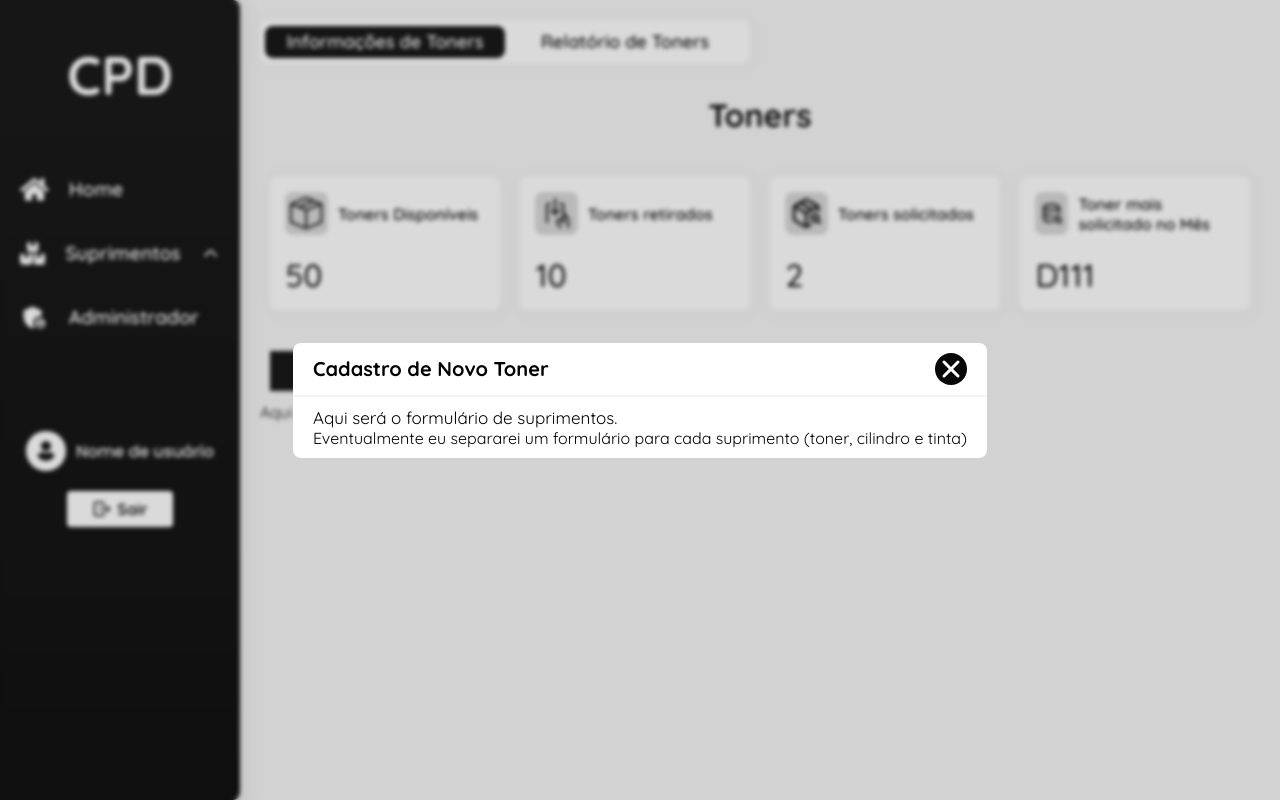
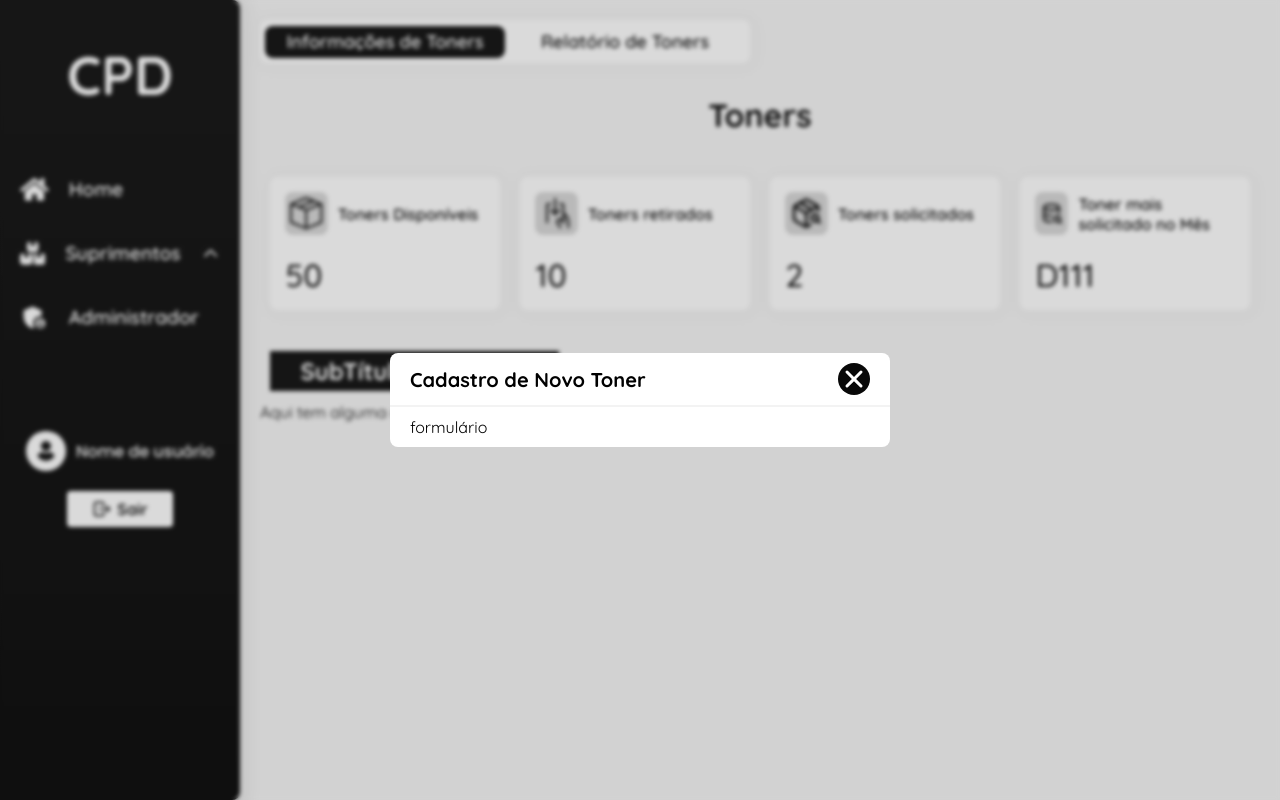
Before and after one commit to Natan-Univesp/PI-CPD, a React (Vite) app in the folder client/: page /toner in a window 1280 px wide. Built offline with nearby package versions, Linux system fonts and the light colour scheme.

Commit message:
feat(client/Form): adiciona novos formulários

```diff
--- /dev/null
+++ b/client/src/components/Form/FormTinta/FormTinta.jsx
@@ -0,0 +1,7 @@
+export function FormTinta() {
+    return(
+        <form action="">
+            <p>Formulário XD</p>
+        </form>
+    )
+}
--- /dev/null
+++ b/client/src/components/Form/FormToner/FormToner.jsx
@@ -0,0 +1,5 @@
+export function FormToner() {
+    return(
+        <form action=""><p>formulário</p></form>
+    )
+}
--- /dev/null
+++ b/client/src/components/Modals/Cilindro/ModalRegisterCilindro/ModalRegisterCilindro.jsx
@@ -0,0 +1,7 @@
+export function ModalRegisterCilindro() {
+    return(
+        <form action="">
+            <p>Formulário</p>
+        </form>
+    )
+}
--- a/client/src/components/Modals/ModalContainer/ModalContainer.jsx
+++ b/client/src/components/Modals/ModalContainer/ModalContainer.jsx
@@ -8,7 +8,9 @@ import { IoClose as IconClose } from "react-icons/io5";
 import { useModal } from "../../../Context/ModalContext";
 
 //Componentes
-import { ModalRegisterToner } from "../ModalRegisterToner/ModalRegisterToner";
+import { ModalRegisterToner } from "../Toner/ModalRegisterToner/ModalRegisterToner";
+import { ModalRegisterCilindro } from "../Cilindro/ModalRegisterCilindro/ModalRegisterCilindro";
+import { ModalRegisterTinta } from "../Tinta/ModalRegisterTinta/ModalRegisterTinta";
 import { ModalRegisterUser } from "../ModalRegisterUser/ModalRegisterUser";
 import { ModalRegisterMarca } from "../ModalRegisterMarca/ModalRegisterMarca";
 
@@ -22,6 +24,16 @@ export default function ModalContainer() {
             name: "registerToner",
             title: "Cadastro de Novo Toner",
             modalContent: <ModalRegisterToner />,
+        },
+        {
+            name: "registerCilindro",
+            title: "Cadastro de Novo Cilindro",
+            modalContent: <ModalRegisterCilindro/>
+        },
+        {
+            name: "registerTinta",
+            title: "Cadastro de Nova Tinta",
+            modalContent: <ModalRegisterTinta/>
         },
         {
             name: "registerUser",
--- a/client/src/components/Modals/ModalRegisterToner/ModalRegisterToner.jsx
+++ /dev/null
@@ -1,8 +0,0 @@
-import { FormSupply } from "../../Form/FormSupply/FormSupply";
-
-export function ModalRegisterToner() {
-
-    return(
-        <FormSupply/>
-    )
-}
--- /dev/null
+++ b/client/src/components/Modals/Tinta/ModalRegisterTinta/ModalRegisterTinta.jsx
@@ -0,0 +1,7 @@
+import { FormTinta } from "../../../Form/FormTinta/FormTinta";
+
+export function ModalRegisterTinta() {
+    return(
+        <FormTinta/>
+    )
+}
--- /dev/null
+++ b/client/src/components/Modals/Toner/ModalRegisterToner/ModalRegisterToner.jsx
@@ -0,0 +1,8 @@
+import { FormToner } from "../../../Form/FormToner/FormToner"
+
+export function ModalRegisterToner() {
+
+    return(
+        <FormToner/>
+    )
+}
--- a/client/src/components/Toner/TonerInfo.jsx
+++ b/client/src/components/Toner/TonerInfo.jsx
@@ -12,7 +12,9 @@ export default function TonerInfo() {
         Aqui será possível trabalhar com todos os formulários
         Vou deixar uma pequena lista de "modalName" e para qual formulário ela leva
         =============================
-        registerToner - Formulário de Cadastro de Suprimentos
+        registerToner - Formulário de Cadastro de Toner
+        registerCilindro - Formulário de Cadastro de Cilindro
+        registerTinta - Formulário de Cadastro de Tinta
         registerUser - Formulário de Cadastro de Usuários
         registerMarca - Formulário de Cadastro de Marca
         =============================
```
Also changed, not shown: client/src/components/Form/FormCilindro/FormCilindro.jsx (added, +7 -0 lines).
